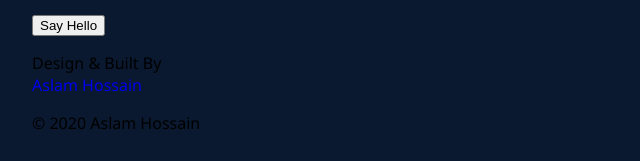
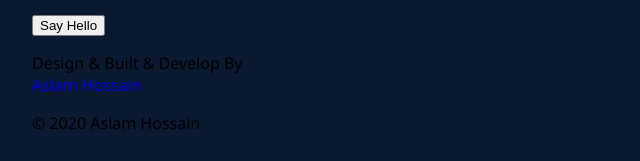
Before and after one commit to engineer-aslam-hossain/resume, a plain HTML site: page index.html in a window 1280 px wide. Shown: the part 2955-3116 px from the top of the page, 86-726 px from the left. Drawn offline with Linux system fonts and the light colour scheme.

Commit message:
i learned totally something new

```diff
--- a/index.html
+++ b/index.html
@@ -209,7 +209,7 @@
           </a>
         </div>
         <div class="footer">
-          <p class="design">Design & Built By <a href="#">Aslam Hossain</a> </p>
+          <p class="design">Design & Built & Develop By <a href="#">Aslam Hossain</a> </p>
           <p class="copyright"> &copy 2020 Aslam Hossain </p>
         </div>
       </div>
```
